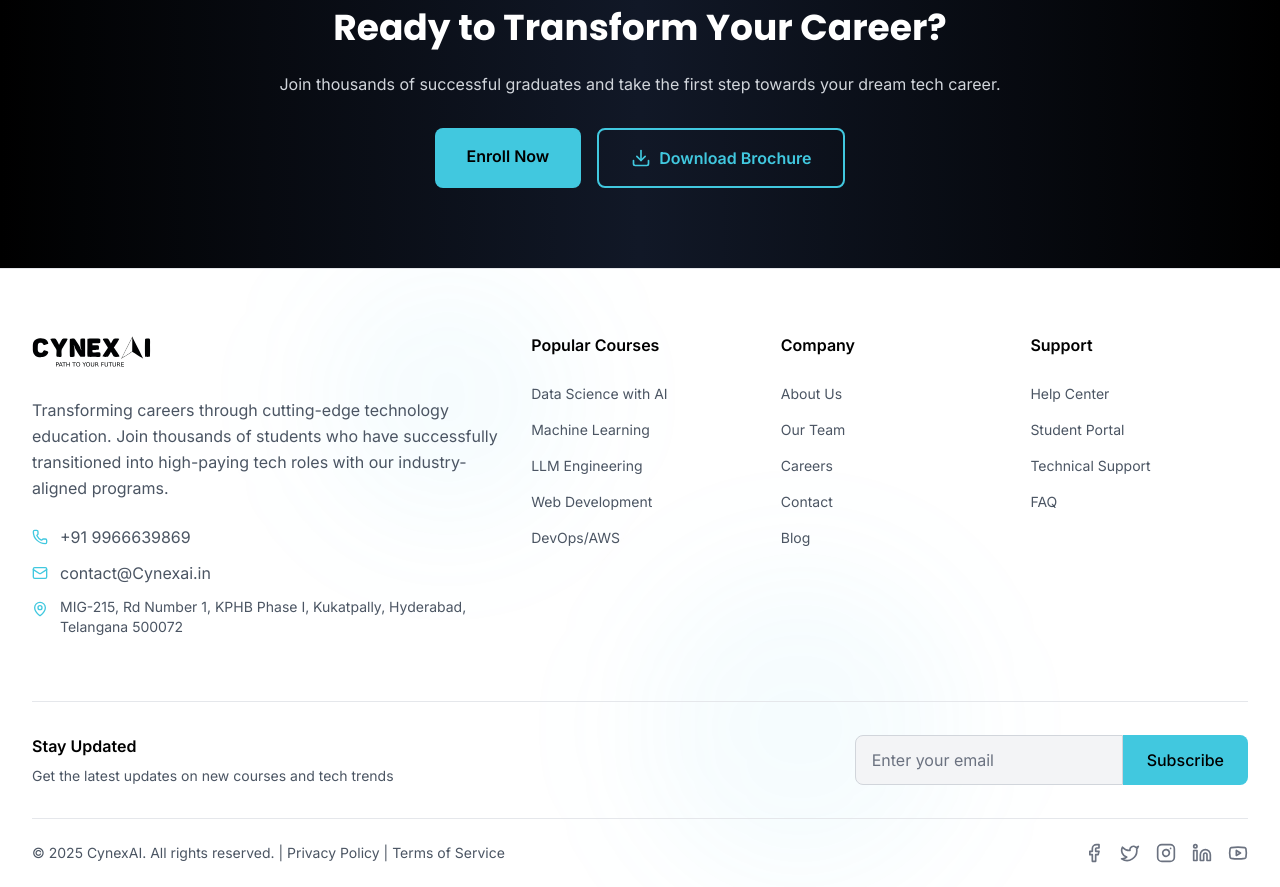
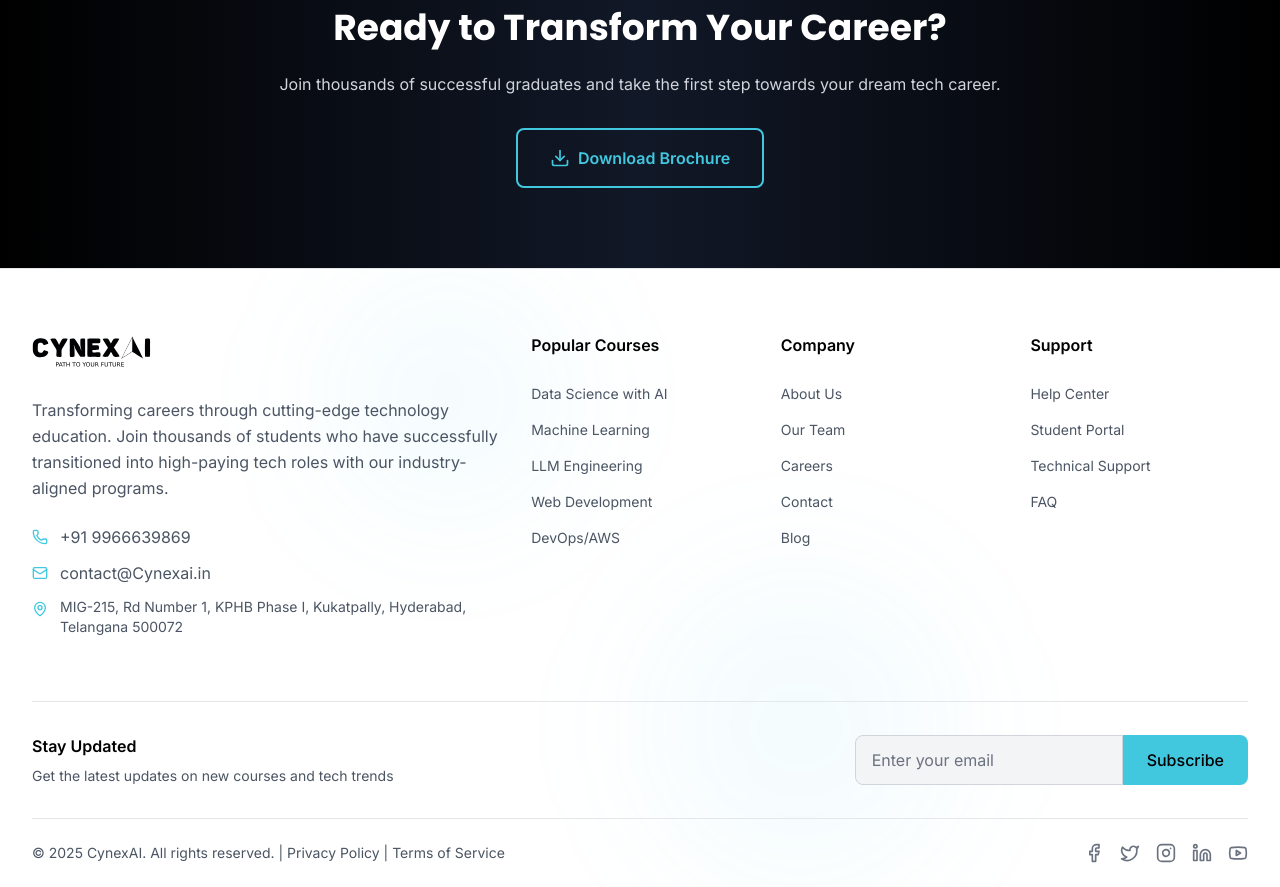
Before and after one commit to SamLeo-07/cynexai-website, a React (Vite) app: page /course/artificial-intelligence-generative-ai in a window 1280 px wide. Shown: the part 3320-4207 px from the top of the page. Built offline with nearby package versions, Linux system fonts and the light colour scheme.

Commit message:
enroll now deleted

```diff
--- a/src/components/CourseDetail.tsx
+++ b/src/components/CourseDetail.tsx
@@ -682,12 +682,7 @@ const CourseDetail = () => {
               variants={itemVariants}
               className="flex flex-col sm:flex-row gap-4 justify-center"
             >
-              <Link
-                to="/apply" // Changed link from /apply/${courseId} to /apply (generic)
-                className="bg-[#41c8df] text-black hover:bg-yellow-600 px-8 py-4 rounded-lg font-semibold transition-all duration-300" // Gold background, black text
-              >
-                Enroll Now
-              </Link>
+
               <button className="border-2 border-[#41c8df] text-[#41c8df] px-8 py-4 rounded-lg font-semibold hover:bg-[#41c8df]/10 transition-all duration-300 flex items-center justify-center"> {/* Gold border, gold text */}
                 <Download className="w-5 h-5 mr-2" />
                 Download Brochure
```
